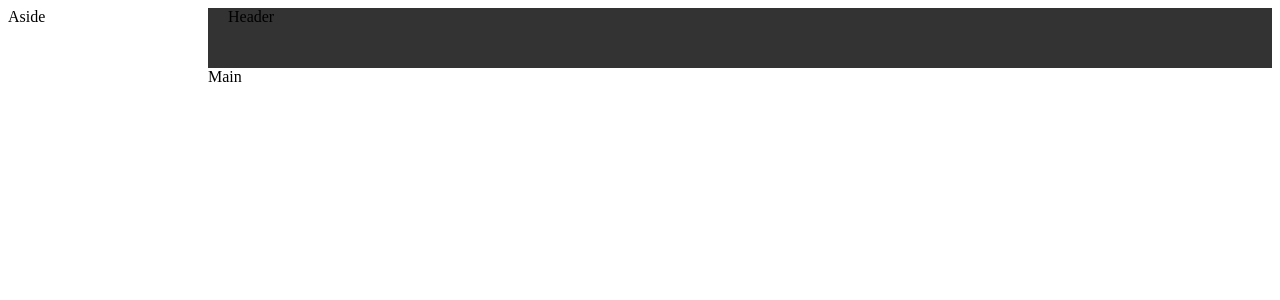
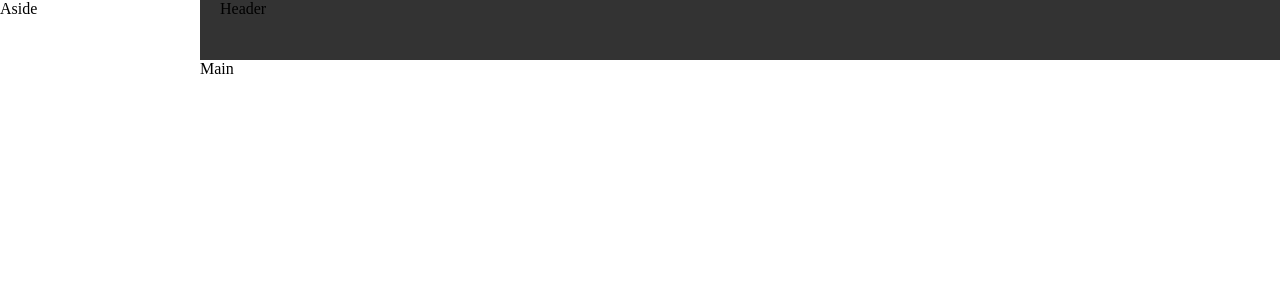
Before and after one commit to 3238670575/vue-manage, a Vue app: page /#/home in a window 1280 px wide. Shown: the top 300 px of the page. Built offline with nearby package versions, Linux system fonts and the light colour scheme.

Commit message:
Update App.vue

```diff
--- a/src/App.vue
+++ b/src/App.vue
@@ -16,5 +16,11 @@ export default {
 </script>
 
 <style>
-
+html,body{
+  margin: 0;
+  padding: 0;
+}
+#app{
+  height: 100vh;
+}
 </style>
```
